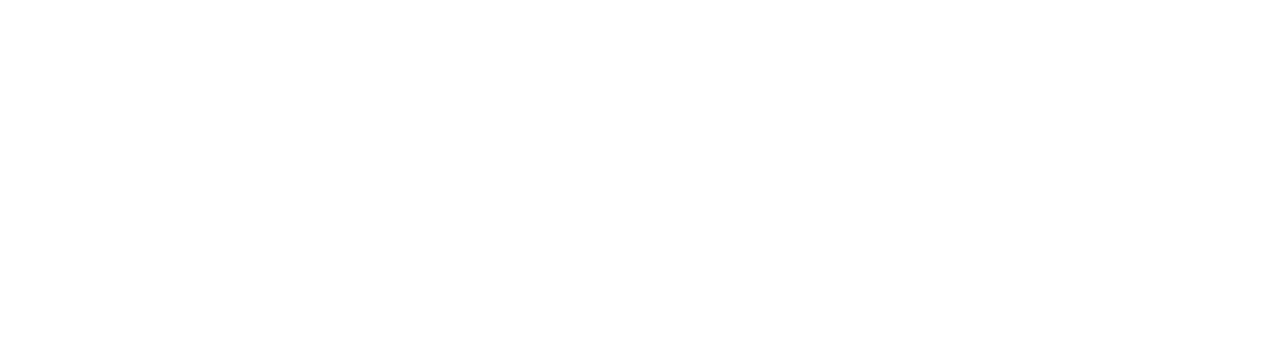
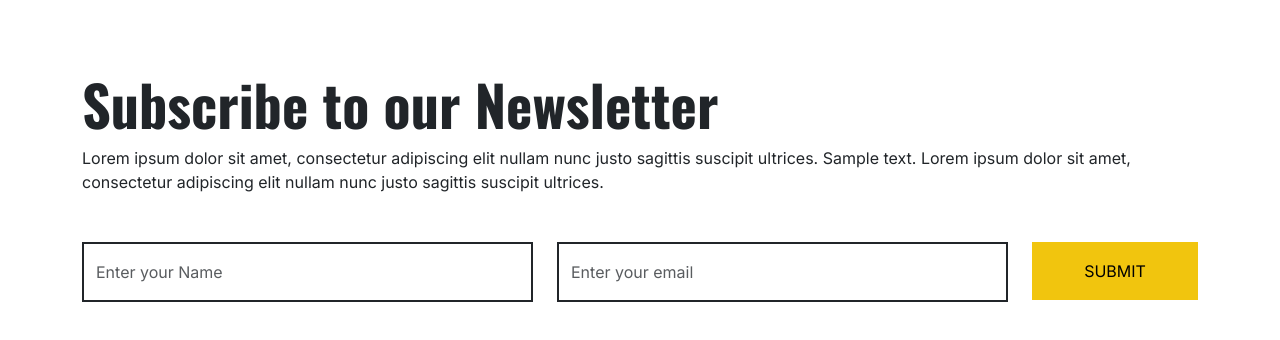
Before and after one commit to zapeture/PAGE_A_DAY_SERIES, a Next.js app in the folder apps/sandstone/: page / in a window 1280 px wide. Shown: the part 764-1104 px from the top of the page. Before the commit the page ends 800 px from the top, so only its background shows below. Built offline with nearby package versions, Linux system fonts and the light colour scheme.

Commit message:
Add Footer component to Home page

```diff
--- a/apps/sandstone/app/page.js
+++ b/apps/sandstone/app/page.js
@@ -1,6 +1,10 @@
 import Header from "@/components/Header";
+import Footer from "@/components/navigation/Footer";
 export default function Home() {
   return (
-    <Header/>
+    <>
+      <Header />
+      <Footer />
+    </>
   );
 }
--- a/apps/sandstone/components/navigation/Footer.js
+++ b/apps/sandstone/components/navigation/Footer.js
@@ -0,0 +1,27 @@
+export default function Footer() {
+  return (
+    <footer className="w-100 footer d-flex justify-content-center align-items-center my-5">
+      <div className="container-lg">
+        <h2 className="display-4">Subscribe to our Newsletter</h2>
+        <p>Lorem ipsum dolor sit amet, consectetur adipiscing elit nullam nunc justo sagittis suscipit ultrices. Sample text. Lorem ipsum dolor sit amet, consectetur adipiscing elit nullam nunc justo sagittis suscipit ultrices.</p>
+        <form>
+          <div className="row mt-5">
+            <div className="col-12 col-md-5">
+              <div className="mb-3">
+                <input type="text" className="form-control border-2 border-dark rounded-0 py-3" aria-describedby="Name" placeholder="Enter your Name" />
+              </div>
+            </div>
+            <div className="col-12 col-md-5">
+              <div className="mb-3">
+                <input type="email" className="form-control border-2 border-dark rounded-0 py-3" id="exampleInputEmail1" aria-describedby="emailHelp" placeholder="Enter your email" />
+              </div>
+            </div>
+            <div className="col-12 col-md-2">
+              <button className="btn btn-sandstone-orange rounded-0 text-uppercase py-3 px-5 w-100 d-block d-md-inline-block">Submit</button>
+            </div>
+          </div>
+        </form>
+      </div>
+    </footer>
+  )
+}
--- /dev/null
+++ b/apps/sandstone/styles/components/_footer.scss
@@ -0,0 +1,3 @@
+.footer{
+  min-height: 420px;
+}
--- a/apps/sandstone/styles/global.scss
+++ b/apps/sandstone/styles/global.scss
@@ -4,3 +4,4 @@
 
 // Components
 @import "./components/header";
+@import "./components/footer";
```
